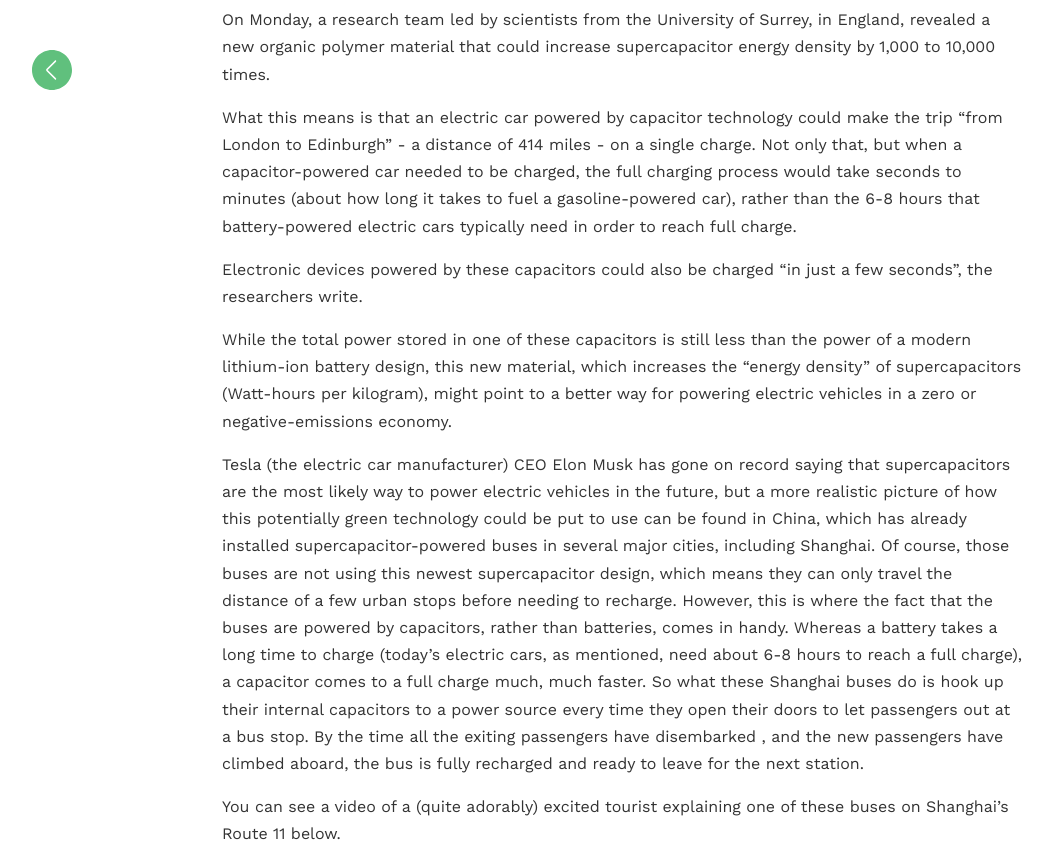
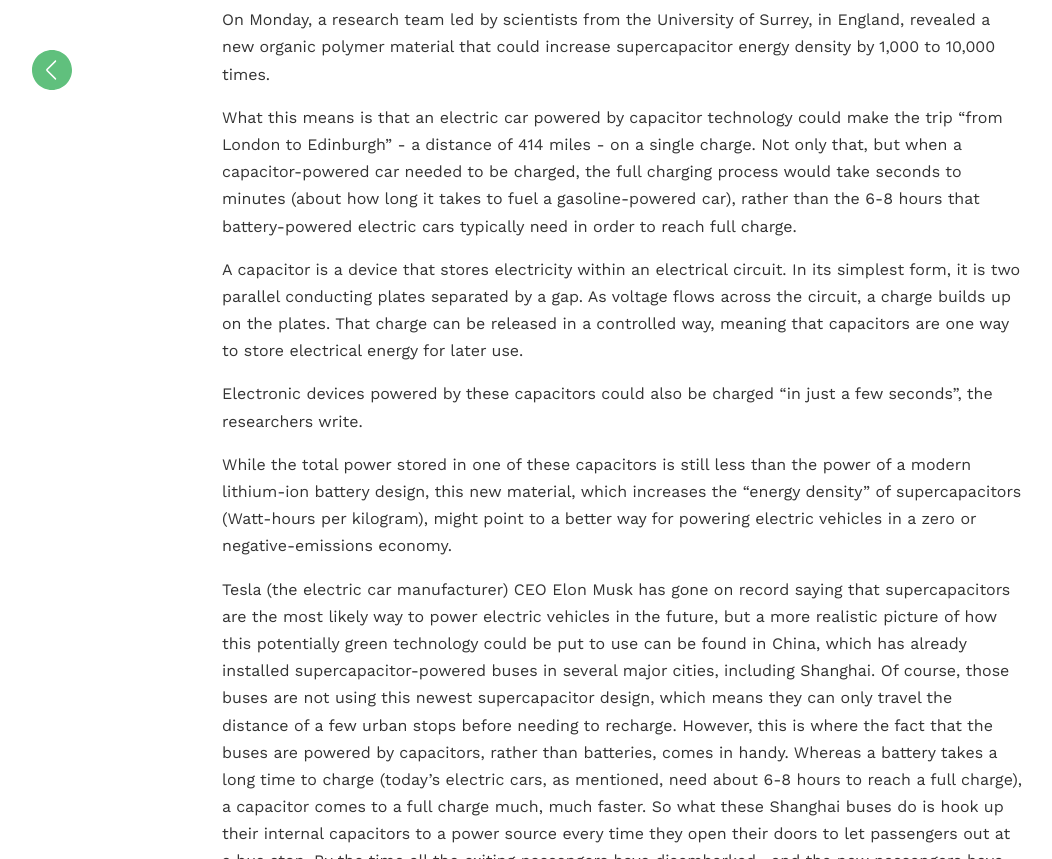
Before and after one commit to SolastalgiaUSA/solastalgiausa.github.io, a Jekyll site: the page built from _posts/2016-12-7-supercharging-capacitor-technology.md, in a window 1280 px wide and 900 px high, scrolled down 453 px, cut to the strip 0-859 px from the top of the window. Shown: the whole strip, without its empty margins (18-1070 px from the left). Built offline with Jekyll 4.4.1, drawn with Linux system fonts in a browser that asks for light colours.

Commit message:
described a capacitor

```diff
--- a/_posts/2016-12-7-supercharging-capacitor-technology.md
+++ b/_posts/2016-12-7-supercharging-capacitor-technology.md
@@ -7,6 +7,8 @@ date: 2016-12-07
 On Monday, a research team led by scientists from the University of Surrey, in England, revealed a new organic polymer material that could increase supercapacitor energy density by 1,000 to 10,000 times.
 
 What this means is that an electric car powered by capacitor technology could make the trip "from London to Edinburgh" - a distance of 414 miles - on a single charge.  Not only that, but when a capacitor-powered car needed to be charged, the full charging process would take seconds to minutes (about how long it takes to fuel a gasoline-powered car), rather than the 6-8 hours that battery-powered electric cars typically need in order to reach full charge.
+
+A capacitor is a device that stores electricity within an electrical circuit. In its simplest form, it is two parallel conducting plates separated by a gap.  As voltage flows across the circuit, a charge builds up on the plates.  That charge can be released in a controlled way, meaning that capacitors are one way to store electrical energy for later use.
 
 Electronic devices powered by these capacitors could also be charged "in just a few seconds", the researchers write.
 
```
